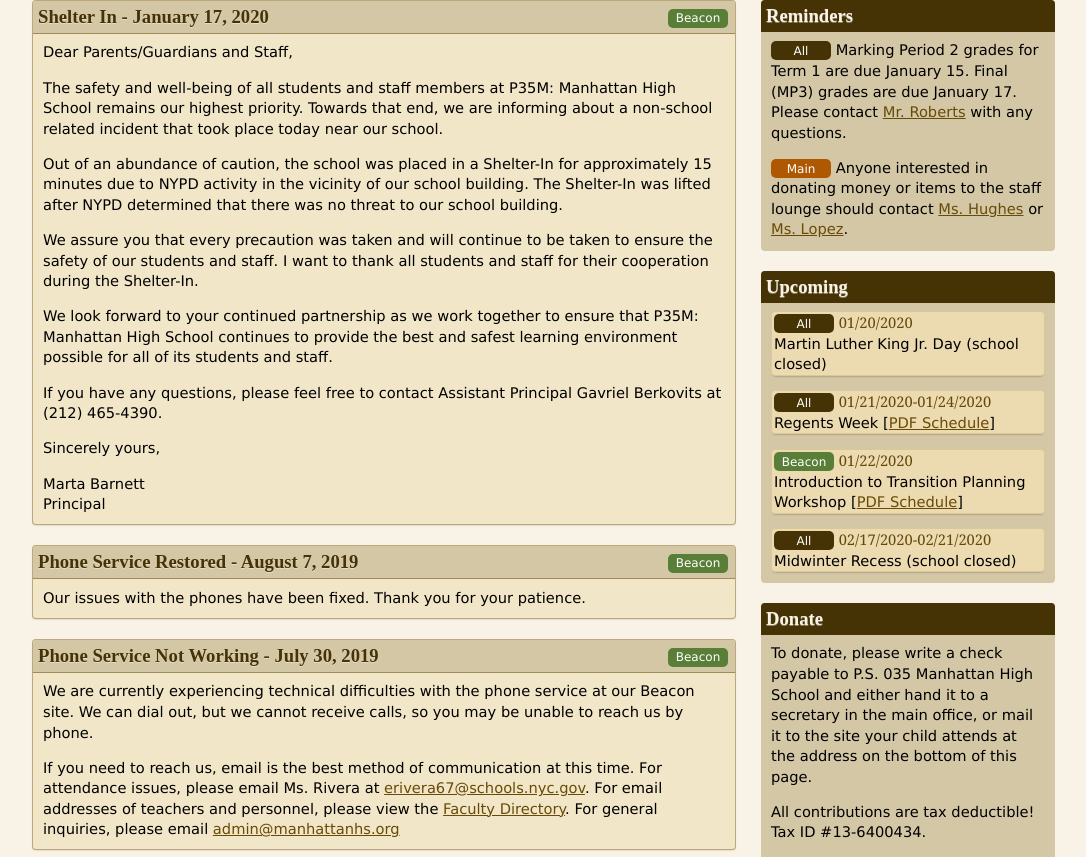
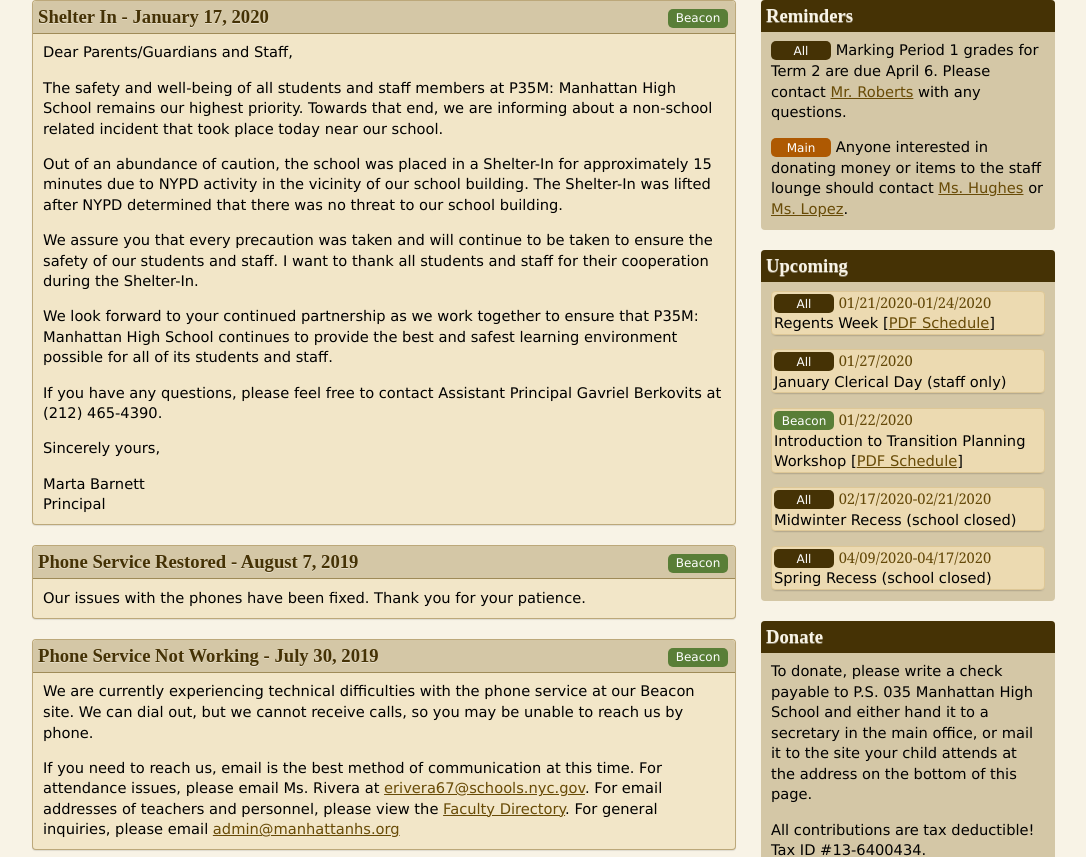
Before and after one commit to 75M035/manhattanhs, a PHP site: page / in a window 1280 px wide. Shown: the part 160-1017 px from the top of the page, without its empty margins (96-1182 px from the left). Run offline with PHP 8.4, Linux system fonts and the light colour scheme; some libraries are stand-ins or nearby versions.

Commit message:
Updated upcoming and reminders

```diff
--- a/index.php
+++ b/index.php
@@ -115,17 +115,18 @@ include("includes/header.php");
 			<aside class="contentright">
 				<h2 class="contentheadright">Reminders</h2>
 				<div class="sidecontent">
-					<p><span class="all-label">All</span> Marking Period 2 grades for Term 1 are due January 15. Final (MP3) grades are due January 17. Please contact <a href="mailto:aroberts16@schools.nyc.gov">Mr. Roberts</a> with any questions.</p>
+					<p><span class="all-label">All</span> Marking Period 1 grades for Term 2 are due April 6. Please contact <a href="mailto:aroberts16@schools.nyc.gov">Mr. Roberts</a> with any questions.</p>
 					<p><span class="main-label">Main</span> Anyone interested in donating money or items to the staff lounge should contact <a href="mailto:KHughes15@schools.nyc.gov">Ms. Hughes</a> or <a href="mailto:PLopez12@schools.nyc.gov">Ms. Lopez</a>.</p>
 				</div>
 			</aside>
 			<aside class="contentright">
 				<h2 class="contentheadright">Upcoming</h2>
 				<div class="sidecontent upcoming">
-					<p><span class="all-label">All</span> <span class="upcoming-date">01/20/2020</span> <br /> Martin Luther King Jr. Day (school closed)</p>
 					<p><span class="all-label">All</span> <span class="upcoming-date">01/21/2020-01/24/2020</span> <br /> Regents Week [<a href="http://www.p12.nysed.gov/assessment/schedules/2020/504-120.pdf" target="_blank">PDF Schedule</a>]</p>
+					<p><span class="all-label">All</span> <span class="upcoming-date">01/27/2020</span> <br /> January Clerical Day (staff only)</p>
 					<p><span class="beacon-label">Beacon</span> <span class="upcoming-date">01/22/2020</span> <br /> Introduction to Transition Planning Workshop [<a href="/Intro_to_Transition_flyer.pdf" target="_blank">PDF Schedule</a>]</p>
 					<p><span class="all-label">All</span> <span class="upcoming-date">02/17/2020-02/21/2020</span> <br /> Midwinter Recess (school closed)</p>
+					<p><span class="all-label">All</span> <span class="upcoming-date">04/09/2020-04/17/2020</span> <br /> Spring Recess (school closed)</p>
 				</div>
 			</aside>
 			<aside class="contentright">
```
